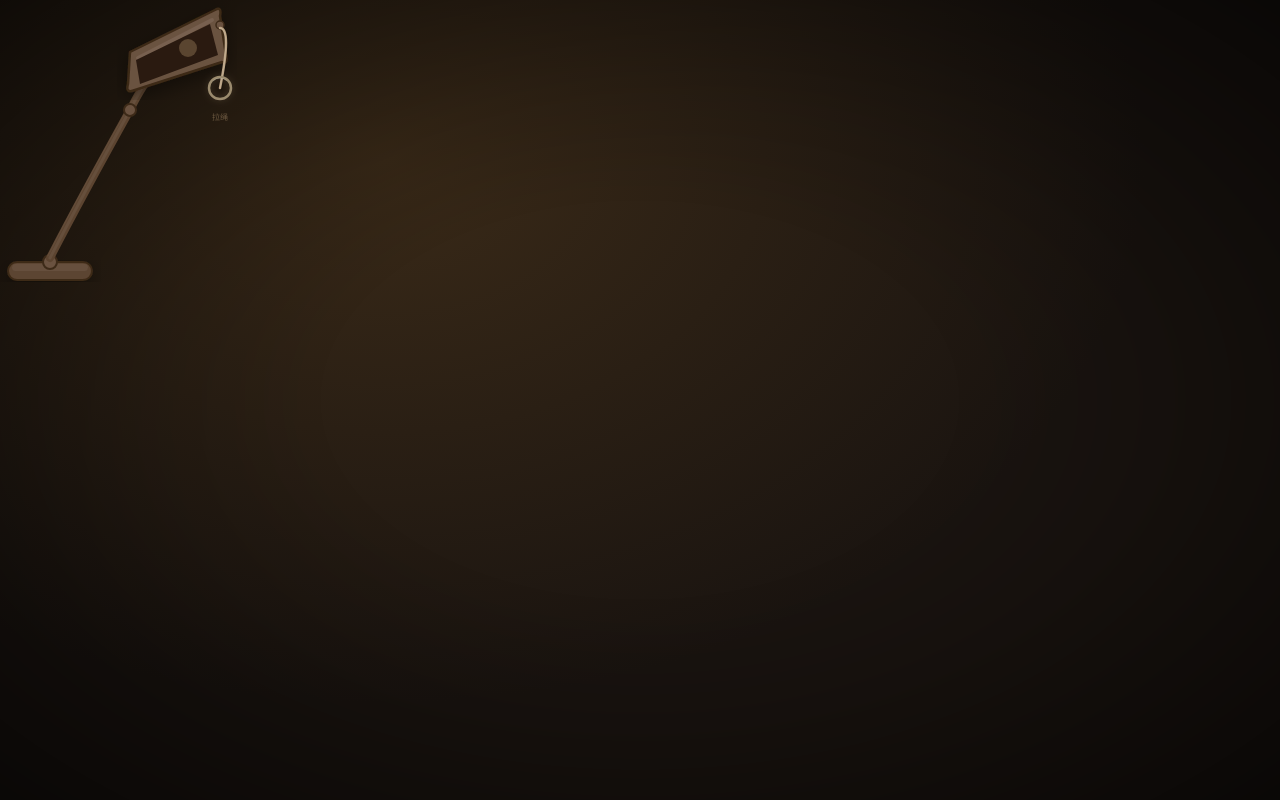
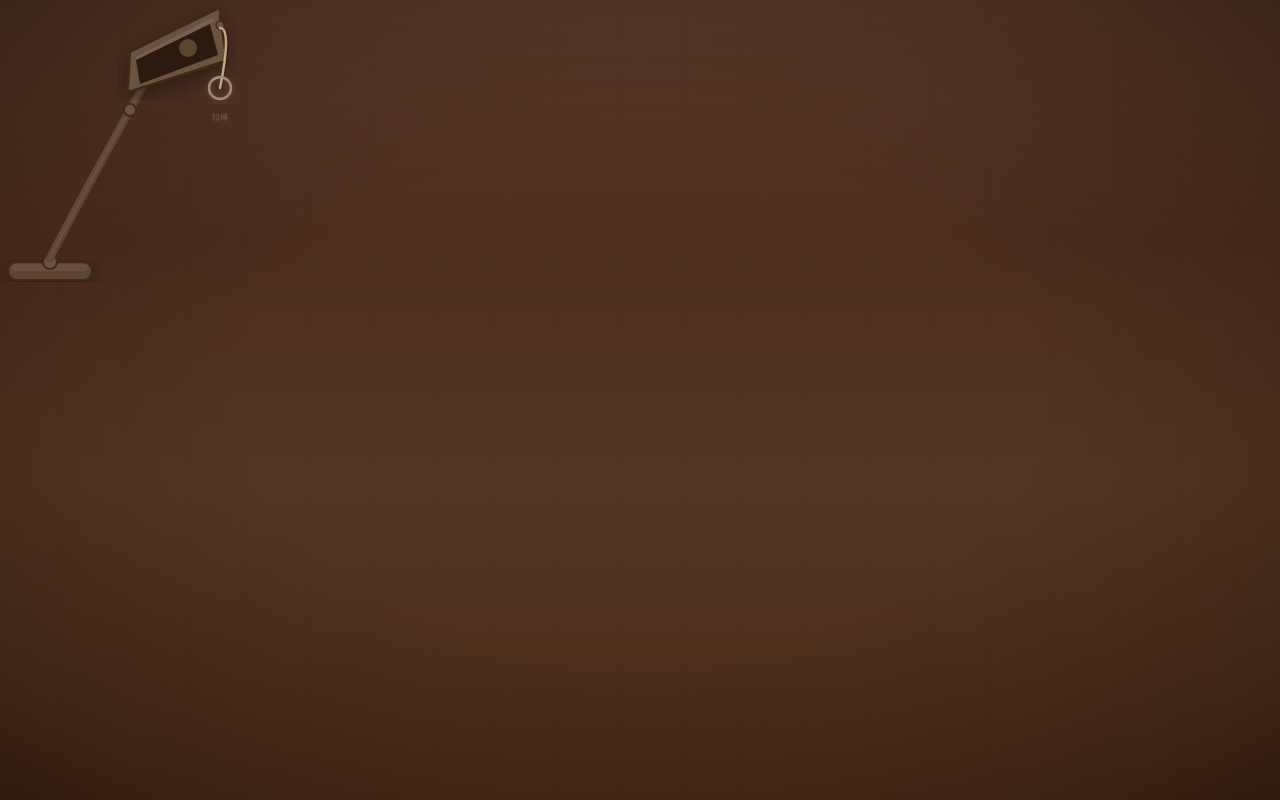
Before and after one commit to outdog6/ScriptFlow, a Next.js app: page / in a window 1280 px wide. Built offline with nearby package versions, Linux system fonts and the light colour scheme.

Commit message:
feat: warm wooden desk surface, lighter vignette, reposition quill

```diff
--- a/app/globals.css
+++ b/app/globals.css
@@ -61,8 +61,8 @@ body {
    ============================================ */
 
 html[data-cinematic] {
-  --cine-bg: #1a1410;
-  --cine-desk: #221b14;
+  --cine-bg: #2c1810;
+  --cine-desk: #3d2818;
   --cine-book-cover: #5c3d2e;
   --cine-book-spine: #4a3020;
   --cine-book-page: #f5edd9;
@@ -110,16 +110,44 @@ html[data-cinematic].dark {
   background: rgba(139, 115, 85, 0.3);
 }
 
-/* Desk surface — warm wood, light pool from lamp */
+/* Desk surface — warm wooden table, fills entire screen */
 .cine-desk {
   background:
-    radial-gradient(ellipse at 30% 20%, #3a2a18 0%, #1a1410 60%);
+    /* Wood grain horizontal lines */
+    repeating-linear-gradient(
+      0deg,
+      transparent,
+      transparent 3px,
+      rgba(0,0,0,0.03) 3px,
+      rgba(0,0,0,0.03) 4px
+    ),
+    /* Wood grain vertical variation */
+    repeating-linear-gradient(
+      90deg,
+      transparent,
+      transparent 60px,
+      rgba(0,0,0,0.02) 60px,
+      rgba(0,0,0,0.02) 62px
+    ),
+    /* Base wood color */
+    linear-gradient(
+      180deg,
+      #5a3828 0%,
+      #4d2d1e 30%,
+      #543522 60%,
+      #4a2a18 100%
+    );
 }
 
-/* Vignette — darken edges, brighten center (where book is) */
+/* Vignette — lighter, just frames the desk edges */
 .cine-vignette {
   background:
-    radial-gradient(ellipse at 50% 50%, transparent 40%, rgba(0,0,0,0.35) 100%);
+    radial-gradient(
+      ellipse at 50% 50%,
+      transparent 40%,
+      rgba(0, 0, 0, 0.1) 65%,
+      rgba(0, 0, 0, 0.25) 100%
+    );
 }
 
 /* Page paper texture — subtle ruled lines */
--- a/components/cinematic/CinematicShell.tsx
+++ b/components/cinematic/CinematicShell.tsx
@@ -125,25 +125,25 @@ export default function CinematicShell({
         {children}
       </OpenBook>
 
-      {/* Vignette overlay — darkens edges, draws focus to book */}
+      {/* Vignette overlay — subtle desk edge shadow */}
       <div
         className="pointer-events-none absolute inset-0 z-40"
         style={{
           background: `
             radial-gradient(
               ellipse at 50% 50%,
-              transparent 35%,
-              rgba(0, 0, 0, 0.15) 55%,
-              rgba(0, 0, 0, 0.4) 80%,
-              rgba(0, 0, 0, 0.6) 100%
+              transparent 45%,
+              rgba(0, 0, 0, 0.08) 65%,
+              rgba(0, 0, 0, 0.2) 85%,
+              rgba(0, 0, 0, 0.35) 100%
             )
           `,
         }}
       />
 
-      {/* Quill & Inkwell — right side of desk */}
+      {/* Quill & Inkwell — right side of desk, vertically centered */}
       {bookOpen && (
-        <div className="absolute bottom-12 right-16 z-50">
+        <div className="absolute top-1/2 -translate-y-1/2 right-12 z-50">
           <QuillExport yaml={yaml} scriptTitle={scriptTitle} script={script} />
         </div>
       )}
--- a/components/cinematic/OpenBook.tsx
+++ b/components/cinematic/OpenBook.tsx
@@ -10,20 +10,21 @@ interface Props {
 export default function OpenBook({ open, children }: Props) {
   return (
     <div className="flex items-center justify-center flex-1 px-8 py-12 cine-desk relative">
-      {/* Desk light pool — the circle of light on the desk */}
+      {/* Desk light pool — warm lamp glow on the wooden desk */}
       <div
-        className="absolute rounded-[50%] pointer-events-none"
+        className="absolute pointer-events-none"
         style={{
-          top: "15%",
-          left: "15%",
-          width: "70%",
-          height: "75%",
+          top: "-10%",
+          left: "-5%",
+          width: "90%",
+          height: "100%",
           background: `
             radial-gradient(
-              ellipse at 35% 15%,
-              rgba(255, 179, 71, 0.08) 0%,
-              rgba(255, 150, 50, 0.03) 50%,
-              transparent 75%
+              ellipse at 25% 15%,
+              rgba(255, 190, 80, 0.12) 0%,
+              rgba(255, 160, 50, 0.05) 35%,
+              rgba(255, 130, 30, 0.02) 60%,
+              transparent 85%
             )
           `,
           opacity: open ? 1 : 0,
```
